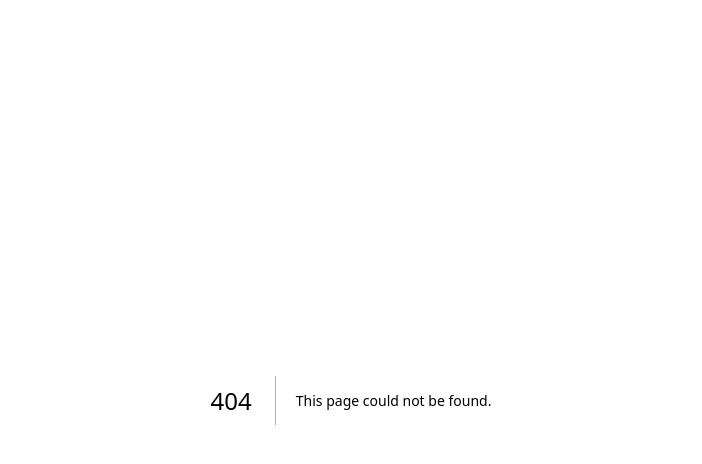
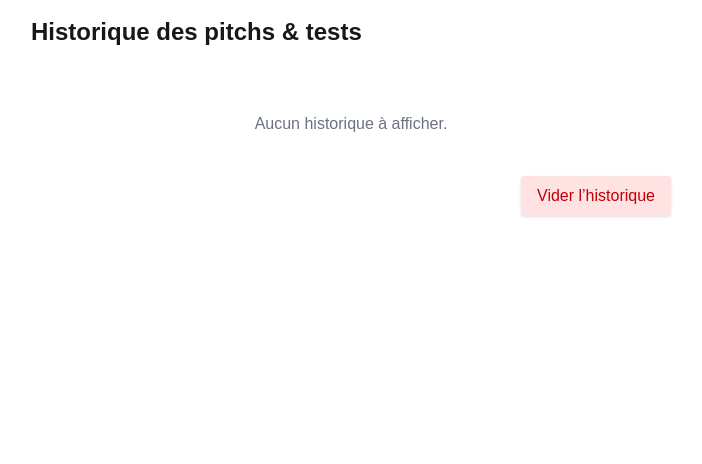
Before and after one commit to hichamchessma/devdrill, a Next.js app in the folder frontend/: page /dashboard in a window 1280 px wide. Before the commit this address had no page. Shown: the top 464 px of the page, without its empty margins (289-991 px from the left). Built offline with nearby package versions, Linux system fonts and the light colour scheme.

Commit message:
history implementation

```diff
--- /dev/null
+++ b/frontend/app/dashboard/page.tsx
@@ -0,0 +1,94 @@
+"use client";
+
+import React, { useEffect, useState } from "react";
+import { getHistory, clearHistory } from "@/utils/history";
+import type { HistoryEntry } from "@/utils/history";
+
+
+const formatDate = (iso: string) => {
+  try {
+    return new Date(iso).toLocaleDateString("fr-FR", {
+      year: "numeric",
+      month: "long",
+      day: "numeric",
+    });
+  } catch {
+    return iso;
+  }
+};
+
+export default function DashboardPage() {
+  const [history, setHistory] = useState<HistoryEntry[]>([]);
+
+  useEffect(() => {
+    setHistory(getHistory());
+  }, []);
+
+  const handleClear = () => {
+    clearHistory();
+    setHistory([]);
+  };
+
+  const handleCopy = async (content: string) => {
+    try {
+      await navigator.clipboard.writeText(content);
+    } catch {}
+  };
+
+  return (
+    <div className="max-w-2xl mx-auto p-4 min-h-screen">
+      <h1 className="text-2xl font-bold mb-6">Historique des pitchs & tests</h1>
+      {history.length === 0 ? (
+        <div className="text-center text-gray-500 mt-16">Aucun historique à afficher.</div>
+      ) : (
+        <div className="space-y-4">
+          {history.map((entry, idx) => (
+            <div
+              key={idx}
+              className="bg-white rounded-lg shadow p-4 flex flex-col sm:flex-row sm:items-center gap-4"
+            >
+              <span
+                className={`inline-block px-2 py-1 rounded text-xs font-semibold ${
+                  entry.type === "pitch"
+                    ? "bg-blue-100 text-blue-700"
+                    : "bg-green-100 text-green-700"
+                }`}
+              >
+                {entry.type === "pitch" ? "Pitch" : "Test"}
+              </span>
+              <span className="text-gray-400 text-xs sm:ml-2">
+                {formatDate(entry.date)}
+              </span>
+              <div className="flex-1">
+                <div>
+                  <div className="font-semibold text-md mb-2 text-gray-800 truncate">
+                    {entry.title}
+                  </div>
+                  <div className="bg-gray-50 rounded p-2 max-h-40 overflow-auto text-sm whitespace-pre-wrap">
+                    {entry.content}
+                  </div>
+                </div>
+              </div>
+              <button
+                className="ml-auto mt-2 sm:mt-0 px-3 py-1 bg-gray-200 hover:bg-gray-300 rounded text-xs"
+                onClick={() => handleCopy(entry.content)}
+                title="Copier dans le presse-papier"
+              >
+                Copier
+              </button>
+            </div>
+          ))}
+        </div>
+      )}
+      <div className="mt-10 flex justify-end">
+        <button
+          className="px-4 py-2 bg-red-100 hover:bg-red-200 text-red-700 rounded shadow"
+          onClick={handleClear}
+          disabled={history.length === 0}
+        >
+          Vider l’historique
+        </button>
+      </div>
+    </div>
+  );
+}
--- a/frontend/app/pitch/page.tsx
+++ b/frontend/app/pitch/page.tsx
@@ -3,6 +3,7 @@
 import React, { useState } from 'react';
 import axios from 'axios';
 import { generatePDF } from '@/utils/pdfUtils';
+import { saveToHistory } from '@/utils/history';
 
 interface PitchResponse {
   pitch: string;
@@ -58,6 +59,7 @@ export default function PitchPage() {
         }
       );
       setPitch(data.pitch);
+    saveToHistory({ type: "pitch", title: profile, content: data.pitch });
     } catch (err: unknown) {
       if (isAxiosError(err)) {
         if (err.code === 'ECONNABORTED') {
--- a/frontend/app/test/page.tsx
+++ b/frontend/app/test/page.tsx
@@ -1,6 +1,7 @@
 'use client';
 
 import { useState, ChangeEvent, FormEvent } from 'react';
+import { saveToHistory } from '@/utils/history';
 
 interface TestForm {
   stack: string;
@@ -40,6 +41,7 @@ export default function TestPage() {
         throw new Error('Format de réponse invalide');
       }
       setResult(data.content);
+    saveToHistory({ type: "test", title: `${formData.stack} (${formData.level})`, content: data.content });
     } catch (err) {
       setError(err instanceof Error ? err.message : 'Erreur inconnue');
     } finally {
--- /dev/null
+++ b/frontend/utils/history.ts
@@ -0,0 +1,76 @@
+// utils/history.ts
+// Gère l'historique local de pitchs et de tests via localStorage
+// Clé utilisée : 'devdrill_history'
+
+export type HistoryEntry = {
+  type: "pitch" | "test";
+  title: string;
+  content: string;
+  date: string; // ISO format
+};
+
+const STORAGE_KEY = "devdrill_history";
+const MAX_ENTRIES = 50;
+
+function isBrowser(): boolean {
+  return typeof window !== "undefined" && typeof window.localStorage !== "undefined";
+}
+
+function generateTitle(content: string): string {
+  const words = content.trim().split(/\s+/);
+  if (words.length <= 10) return content.trim();
+  return words.slice(0, 10).join(' ') + '…';
+}
+
+export function saveToHistory(entry: { type: "pitch" | "test"; title: string; content: string }): void {
+  if (!isBrowser()) return;
+  try {
+    const now = new Date().toISOString();
+    const newEntry: HistoryEntry = {
+      ...entry,
+      date: now
+    };
+    const raw = window.localStorage.getItem(STORAGE_KEY);
+    let history: HistoryEntry[] = [];
+    if (raw) {
+      try {
+        history = JSON.parse(raw);
+        if (!Array.isArray(history)) history = [];
+      } catch {
+        history = [];
+      }
+    }
+    history.push(newEntry);
+    // Garder au max 50 entrées, les plus récentes
+    if (history.length > MAX_ENTRIES) {
+      history = history.slice(history.length - MAX_ENTRIES);
+    }
+    window.localStorage.setItem(STORAGE_KEY, JSON.stringify(history));
+  } catch {}
+}
+
+export function getHistory(): HistoryEntry[] {
+  if (!isBrowser()) return [];
+  try {
+    const raw = window.localStorage.getItem(STORAGE_KEY);
+    if (!raw) return [];
+    let history: any[] = JSON.parse(raw);
+    if (!Array.isArray(history)) return [];
+    // Ajoute dynamiquement un titre vide si absent (pour rétrocompatibilité)
+    history = history.map((entry) => ({
+      ...entry,
+      title: typeof entry.title === 'string' ? entry.title : '',
+    }));
+    // Tri du plus récent au plus ancien
+    return [...history].sort((a, b) => b.date.localeCompare(a.date));
+  } catch {
+    return [];
+  }
+}
+
+export function clearHistory(): void {
+  if (!isBrowser()) return;
+  try {
+    window.localStorage.removeItem(STORAGE_KEY);
+  } catch {}
+}
```
